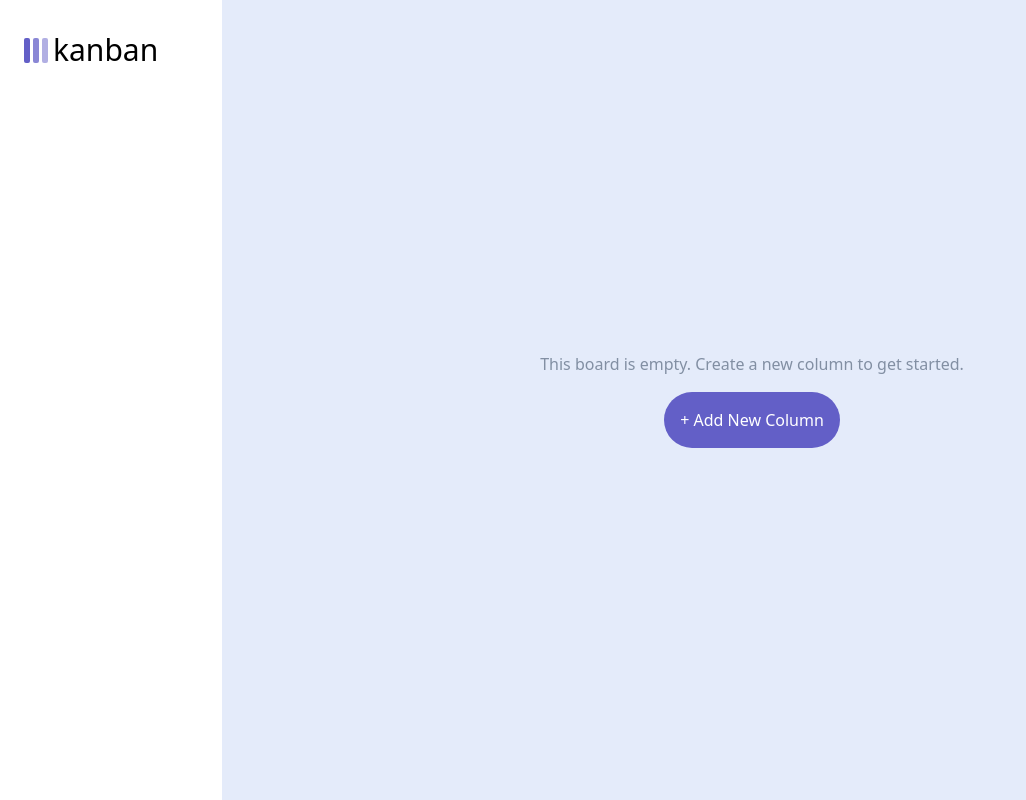
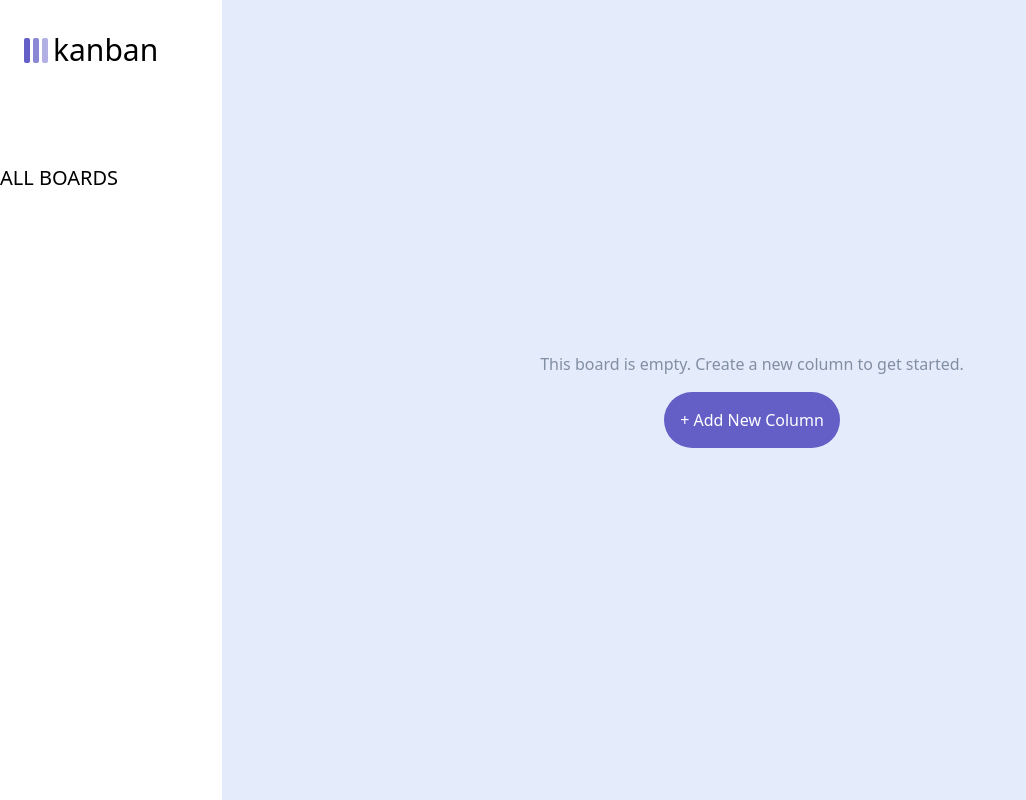
Before and after one commit to Emelinur/kanban-task-app, a React (Vite) app: page / in a window 1280 px wide. Shown: the whole page, without its empty margins (0-1026 px from the left). Built offline with nearby package versions, Linux system fonts and the light colour scheme.

Commit message:
"Navbar Güncellendi"

```diff
--- a/src/components/Navbar.jsx
+++ b/src/components/Navbar.jsx
@@ -1,7 +1,7 @@
 export function Navbar() {
   return (
     <>
-      <nav className="text-3xl w-56 bg-white border-r-2 border-border">
+      <nav className="text-3xl w-56 bg-white border-r-2 border-border flex flex-col ">
         <div className="mt-8 flex items-center">
           <span className="inline-block">
             <svg
@@ -26,6 +26,12 @@ export function Navbar() {
           </span>
           <span>kanban</span>
         </div>
+
+        <div className="mt-24">
+          <p className="text-xl">ALL BOARDS</p>
+
+        </div>
+
       </nav>
     </>
   );
```
